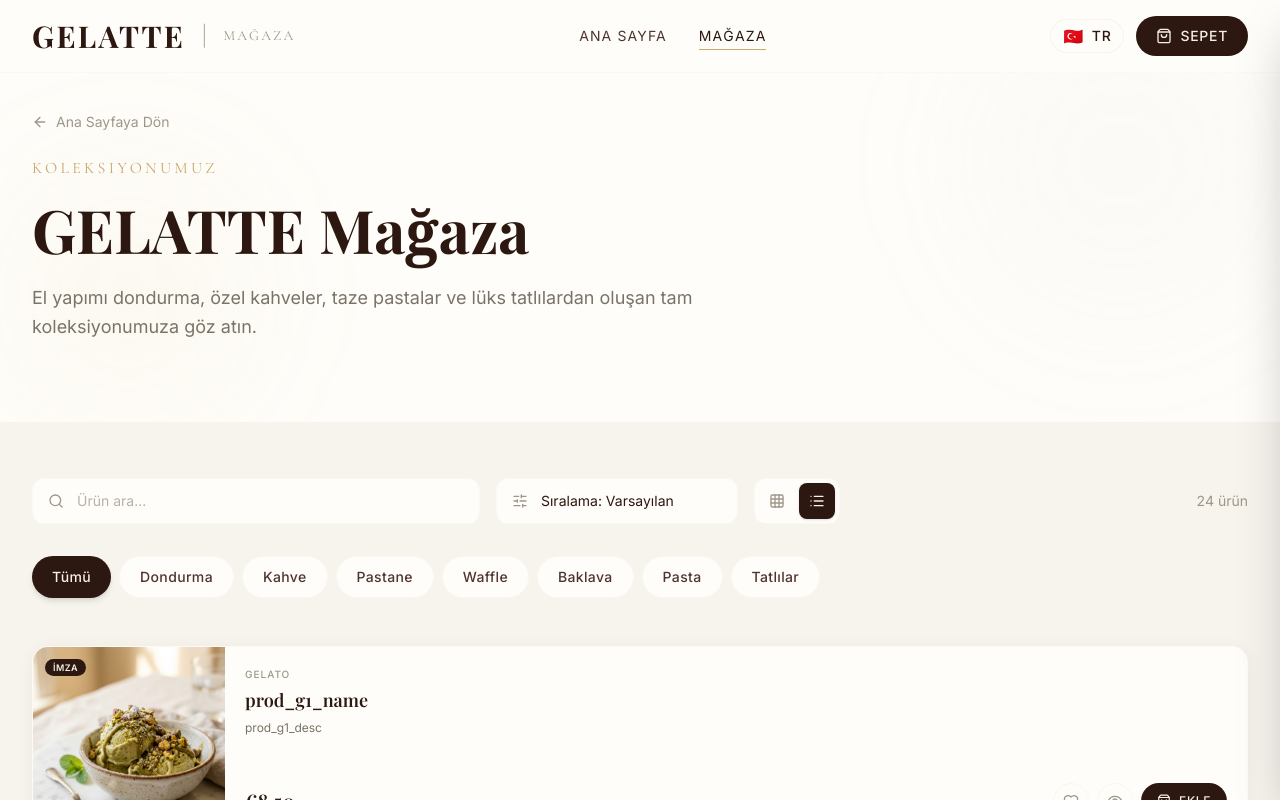
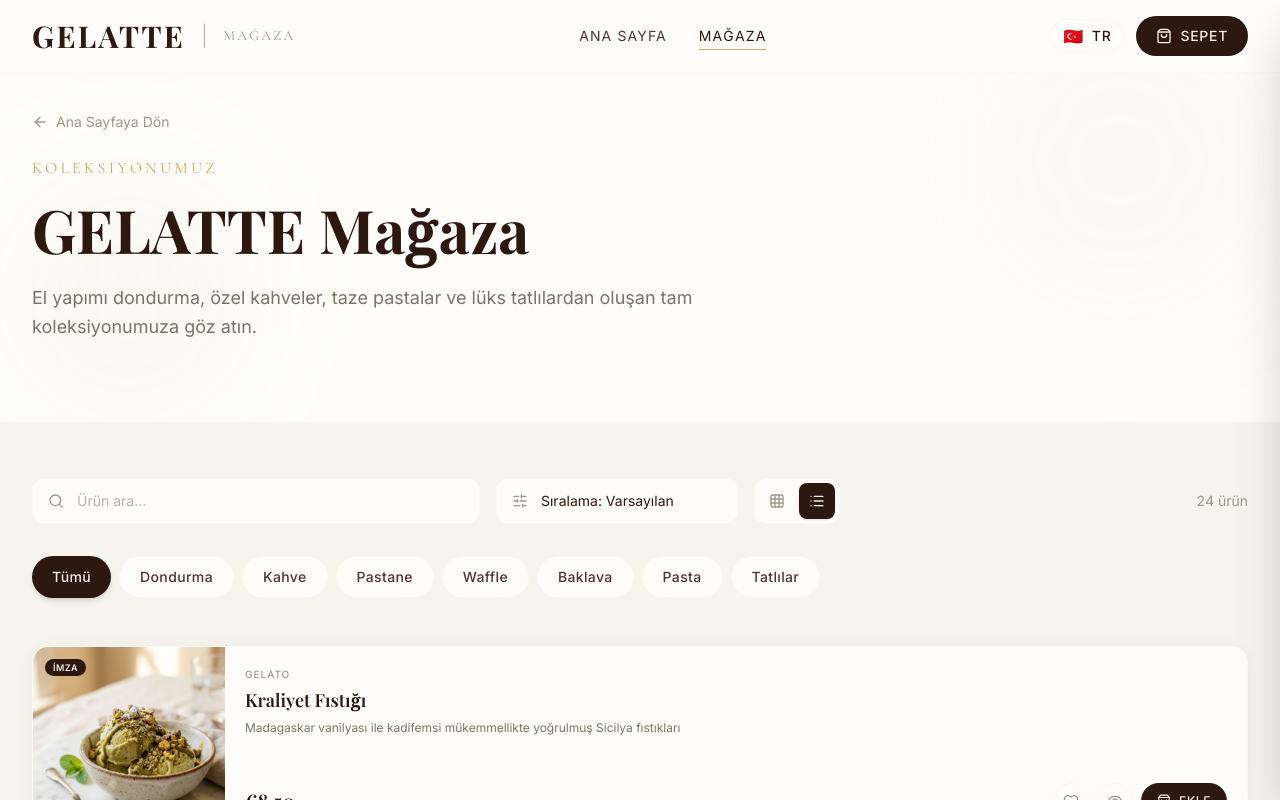
Before and after one commit to lacintemel/Gelatte, a React (Vite) app: page /shop in a window 1280 px wide. Both pictures are taken after a click on the button 817 px from the left and 500 px from the top of the page. Shown: the top 800 px of the page. Built offline with nearby package versions, Linux system fonts and the light colour scheme; a web font is replaced by a local one.

Commit message:
feat: implement multi-language support for product names and descriptions across admin and storefront modules

```diff
--- a/src/pages/ShopPage.jsx
+++ b/src/pages/ShopPage.jsx
@@ -42,7 +42,7 @@ function ProductCardGrid({ product, index, onQuickView }) {
     e.stopPropagation();
     addItem(product);
     setAdded(true);
-    addToast(`${product.name} ${t('pd_added').replace('✓ ', '')}`, 'success');
+    addToast(`${t(product.name)} ${t('pd_added').replace('✓ ', '')}`, 'success');
     setTimeout(() => setAdded(false), 1200);
   };
 
@@ -51,7 +51,7 @@ function ProductCardGrid({ product, index, onQuickView }) {
     e.stopPropagation();
     toggleWishlist(product.id);
     addToast(
-      wishlisted ? `Removed from wishlist` : `${product.name} added to wishlist`,
+      wishlisted ? `Removed from wishlist` : `${t(product.name)} added to wishlist`,
       wishlisted ? 'info' : 'success'
     );
   };
@@ -80,7 +80,7 @@ function ProductCardGrid({ product, index, onQuickView }) {
         <div className="relative aspect-square overflow-hidden bg-cream-light">
           <img
             src={product.images?.[0] || product.image}
-            alt={product.name}
+            alt={t(product.name)}
             className="w-full h-full object-cover transition-transform duration-700 group-hover:scale-105"
             loading="lazy"
           />
@@ -199,14 +199,14 @@ function ProductCardList({ product, onQuickView }) {
   const handleAdd = () => {
     addItem(product);
     setAdded(true);
-    addToast(`${product.name} ${t('pd_added').replace('✓ ', '')}`, 'success');
+    addToast(`${t(product.name)} ${t('pd_added').replace('✓ ', '')}`, 'success');
     setTimeout(() => setAdded(false), 1200);
   };
 
   const handleWishlist = () => {
     toggleWishlist(product.id);
     addToast(
-      wishlisted ? `Removed from wishlist` : `${product.name} added to wishlist`,
+      wishlisted ? `Removed from wishlist` : `${t(product.name)} added to wishlist`,
       wishlisted ? 'info' : 'success'
     );
   };
@@ -227,7 +227,7 @@ function ProductCardList({ product, onQuickView }) {
         <div className="relative h-full overflow-hidden bg-cream-light">
           <img
             src={product.images?.[0] || product.image}
-            alt={product.name}
+            alt={t(product.name)}
             className="w-full h-full object-cover transition-transform duration-700 group-hover:scale-105"
             loading="lazy"
           />
@@ -250,11 +250,11 @@ function ProductCardList({ product, onQuickView }) {
           </p>
           <Link to={`/shop/product/${product.id}`}>
             <h3 className="font-display text-base md:text-lg font-semibold text-espresso mb-1 group-hover:text-walnut-light transition-colors">
-              {product.name}
+              {t(product.name)}
             </h3>
           </Link>
           <p className="text-warm-gray-dark text-xs leading-relaxed line-clamp-2 mb-3">
-            {product.description}
+            {t(product.description)}
           </p>
         </div>
 
@@ -389,8 +389,8 @@ export default function ShopPage() {
       const q = searchQuery.toLowerCase();
       currentProducts = currentProducts.filter(
         (p) =>
-          p.name.toLowerCase().includes(q) ||
-          p.description.toLowerCase().includes(q) ||
+          (t(p.name) || '').toLowerCase().includes(q) ||
+          (t(p.description) || '').toLowerCase().includes(q) ||
           p.category.toLowerCase().includes(q)
       );
     }
@@ -398,7 +398,7 @@ export default function ShopPage() {
     // Sort
     if (sortBy === 'price-asc') currentProducts = [...currentProducts].sort((a, b) => (a.price - (a.discount||0)) - (b.price - (b.discount||0)));
     if (sortBy === 'price-desc') currentProducts = [...currentProducts].sort((a, b) => (b.price - (b.discount||0)) - (a.price - (a.discount||0)));
-    if (sortBy === 'name') currentProducts = [...currentProducts].sort((a, b) => a.name.localeCompare(b.name));
+    if (sortBy === 'name') currentProducts = [...currentProducts].sort((a, b) => (t(a.name) || '').localeCompare(t(b.name) || ''));
 
     return currentProducts;
   }, [products, activeCategory, searchQuery, sortBy]);
```
